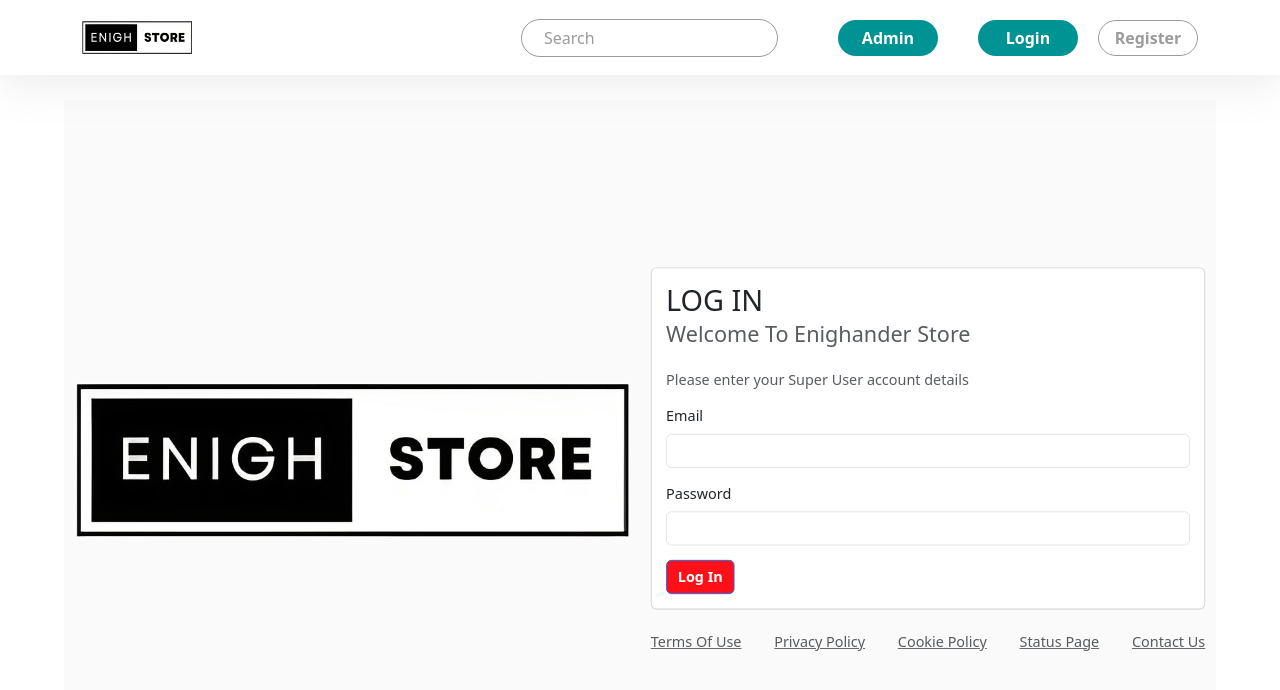
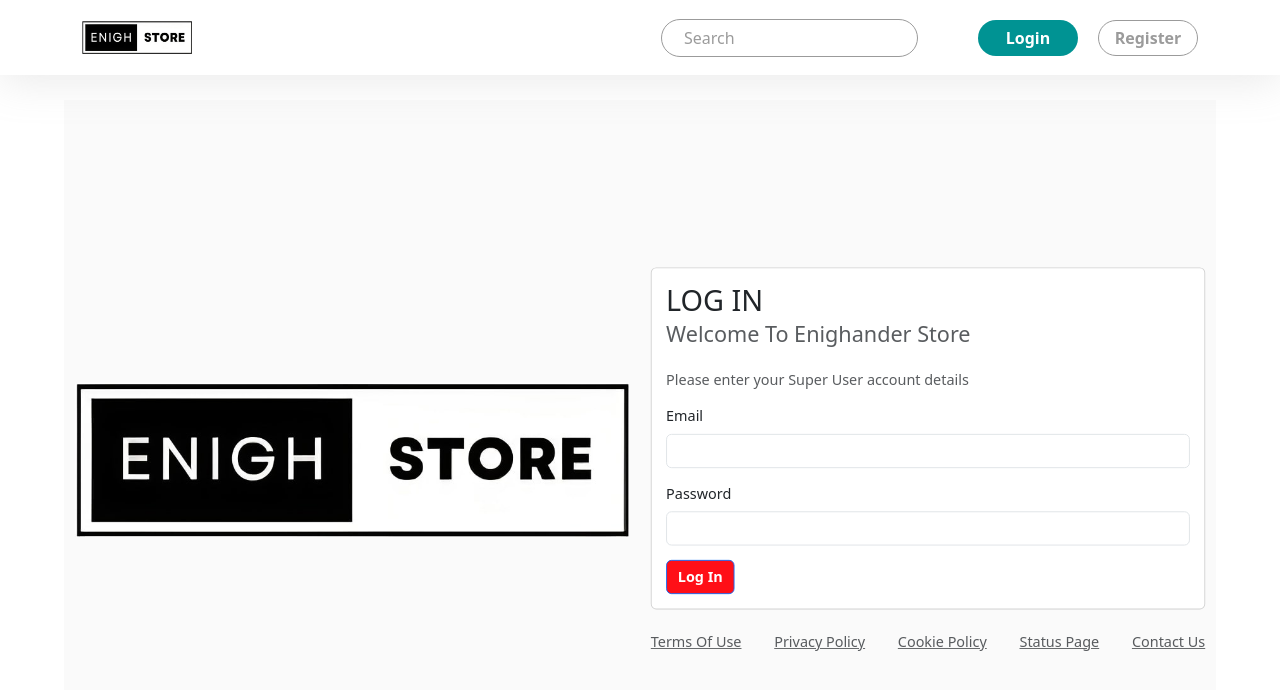
Before and after one commit to Enighander/Enighander-Store-FE-Trial, a React (Vite) app: page /admin in a window 1280 px wide. Shown: the top 690 px of the page. Built offline with nearby package versions, Linux system fonts and the light colour scheme.

Commit message:
second commit

```diff
--- a/src/components/navbar/navbar.jsx
+++ b/src/components/navbar/navbar.jsx
@@ -44,14 +44,6 @@
                 <button className="login btn rounded-pill">
                   <Link
                     style={{ color: "inherit", textDecoration: "none", fontWeight: "bold" }}
-                    to={"/admin"}
-                  >
-                    Admin
-                  </Link>
-                </button>
-                <button className="login btn rounded-pill">
-                  <Link
-                    style={{ color: "inherit", textDecoration: "none", fontWeight: "bold" }}
                     to={"/login"}
                   >
                     Login
```
